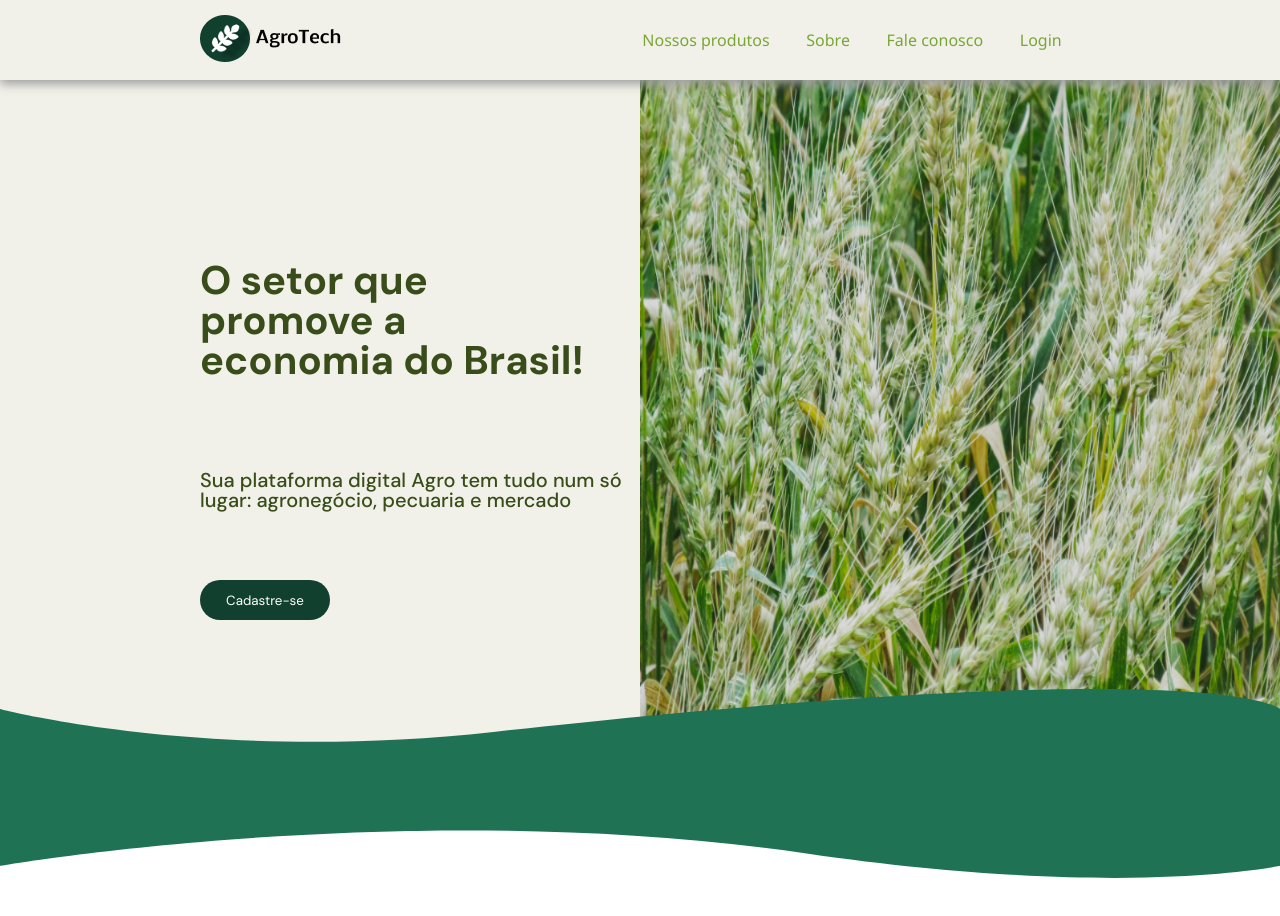
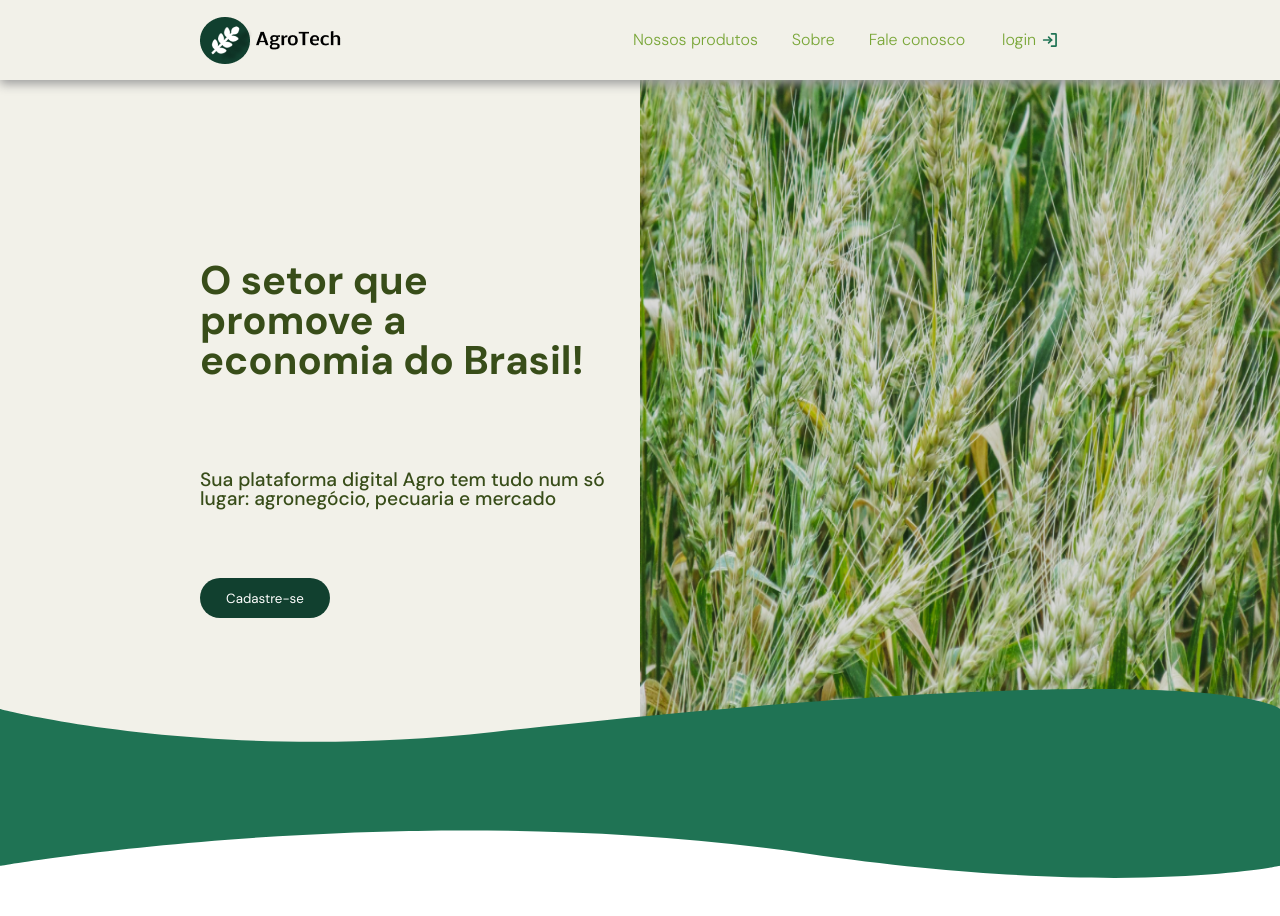
Before and after one commit to MatheusGustavoo/AgroTech, a React (Vite) app: page / in a window 1280 px wide. Shown: the top 916 px of the page. Built offline with nearby package versions, Linux system fonts and the light colour scheme.

Commit message:
Adição da biblioteca de icones

```diff
--- a/package.json
+++ b/package.json
@@ -10,6 +10,7 @@
     "preview": "vite preview"
   },
   "dependencies": {
+    "phosphor-react": "^1.4.1",
     "react": "^18.2.0",
     "react-dom": "^18.2.0"
   },
--- a/src/Header.jsx
+++ b/src/Header.jsx
@@ -1,5 +1,6 @@
 import styles from "./style/header.module.css";
 import logo from "../public/LOGO.png";
+import { SignIn } from "phosphor-react";
 export function Header() {
   return (
     <div className={styles.Header}>
@@ -11,7 +12,10 @@ export function Header() {
           <li>Nossos produtos</li>
           <li>Sobre</li>
           <li>Fale conosco</li>
-          <li>Login</li>
+
+          <li className={styles.login}>
+            login <SignIn size={18} color="#1f7354" weight="bold" />
+          </li>
         </ul>
       </div>
     </div>
--- a/src/style/banner.module.css
+++ b/src/style/banner.module.css
@@ -1,24 +1,24 @@
 .principal {
-  height: 800px;
+  height: 50rem;
   display: flex;
   background-color: var(--back);
-  padding-left: 200px;
+  padding-left: 12.5rem;
 }
 
 .principal .fraseDiv {
-  margin-top: 80px;
+  margin-top: 5rem;
   display: flex;
   flex-direction: column;
 }
 .principal .fraseDiv h1 {
-  font-size: 40px;
+  font-size: 2.5rem;
   font-weight: bold;
   padding: 180px 50px 90px 0px;
   color: #384d19;
   box-sizing: content-box;
 }
 .fraseDiv p {
-  font-size: 20px;
+  font-size: 1.2rem;
   font-weight: 500;
   padding: 0px 0px 70px 0px;
   color: #384d19;
--- a/src/style/header.module.css
+++ b/src/style/header.module.css
@@ -1,13 +1,15 @@
 .logo {
-  width: 150px;
-  height: 50px;
+  width: 10rem;
+  height: 4rem;
+  display: flex;
+  align-items: center;
 }
 
 .Header {
   position: fixed;
   background-color: var(--back);
   width: 100%;
-  height: 80px;
+  height: 5rem;
   display: flex;
   justify-content: space-between;
   align-items: center;
@@ -16,7 +18,7 @@
 }
 
 .option {
-  width: 456px;
+  width: 29rem;
   display: flex;
   justify-content: space-around;
   align-items: center;
@@ -26,6 +28,14 @@
 .option li {
   font-size: 1rem;
   color: var(--verde-frase-claro);
-  font-weight: 400;
-  font-family: "Segoe UI", Tahoma, Geneva, Verdana, sans-serif;
+  font-weight: 300;
+  font-family: "DM sans", Arial, Helvetica, sans-serif;
 }
+
+.option .login {
+  width: 4rem;
+  height: 2rem;
+  display: flex;
+  align-items: center;
+  justify-content: space-around;
+}
```
Also changed, not shown: 1 other file (tests, documents, lock files or other folders).
